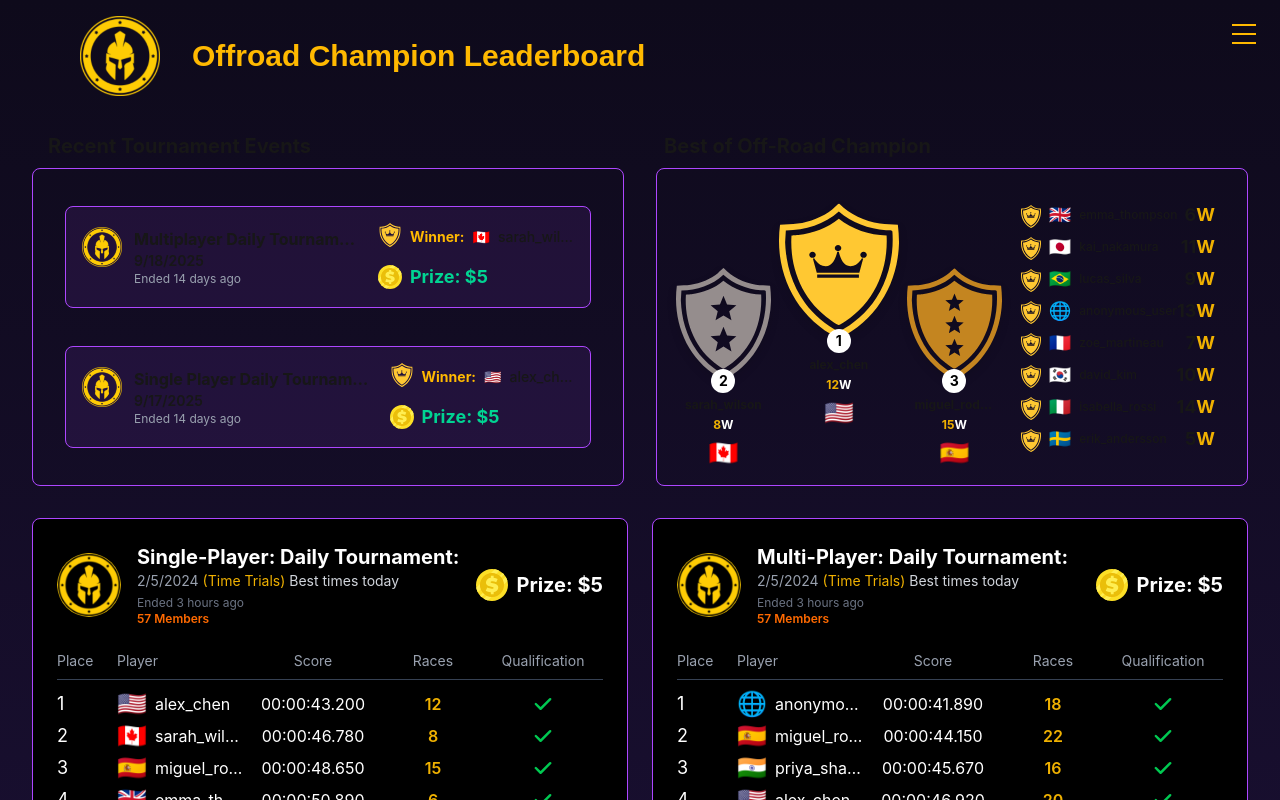
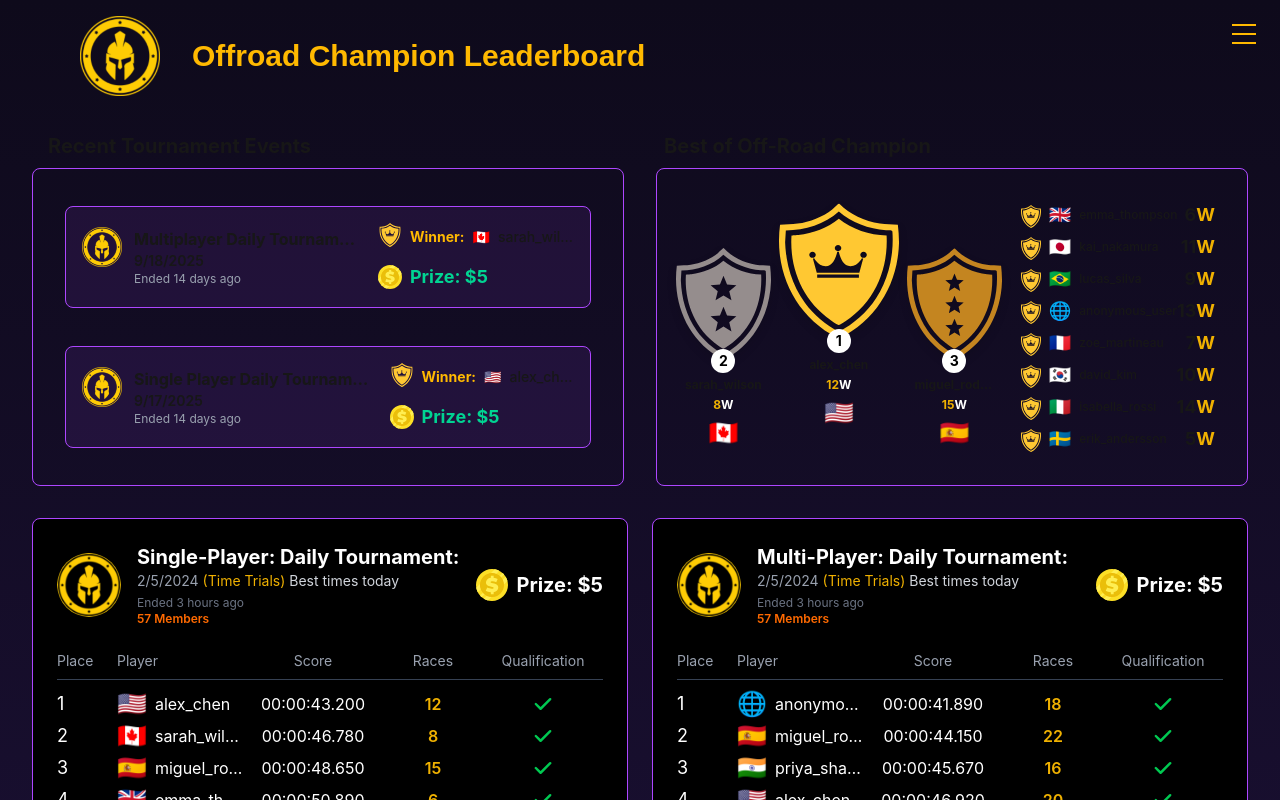
Before and after one commit to icedTet/offroad-champion-leaderboard, a Next.js app: page / in a window 1280 px wide. Shown: the top 800 px of the page. Built offline with nearby package versions, Linux system fonts and the light colour scheme; no server answers.

Commit message:
Fixed some UI bugs

```diff
--- a/src/components/v2/AllTimeBest/Podium.tsx
+++ b/src/components/v2/AllTimeBest/Podium.tsx
@@ -41,9 +41,9 @@ export const Podium = ({ entries }: PodiumProps) => {
         Best of Off-Road Champion
       </h4>
       <div className="border border-purple-500 rounded-lg p-4 md:p-6 lg:p-8 font-family-inter flex-1">
-        <div className="flex flex-col lg:flex-row items-center lg:items-start gap-4 md:gap-6 lg:gap-8">
+        <div className="flex flex-col lg:flex-row items-center justify-center lg:items-start gap-4 md:gap-6 lg:gap-8">
           {/* Podium Display */}
-          <div className="flex items-end justify-center gap-2 scale-100 w-max lg:w-auto">
+          <div className="flex items-end justify-center gap-2 scale-100 w-max lg:w-auto h-full">
             {podiumOrder.map((entry, idx) => {
               if (!entry) return null;
               const position = idx === 1 ? 1 : idx === 0 ? 2 : 3;
@@ -53,7 +53,7 @@ export const Podium = ({ entries }: PodiumProps) => {
                 <div
                   key={entry.userId}
                   className="flex flex-col items-center grow-0 shrink-0"
-                  style={{ marginBottom: isFirst ? "0px" : "-40px" }}
+                  style={{ marginBottom: isFirst ? "0px" : "-20px" }}
                 >
                   {/* Shield Icon */}
                   <div className="relative mb-4">
```
